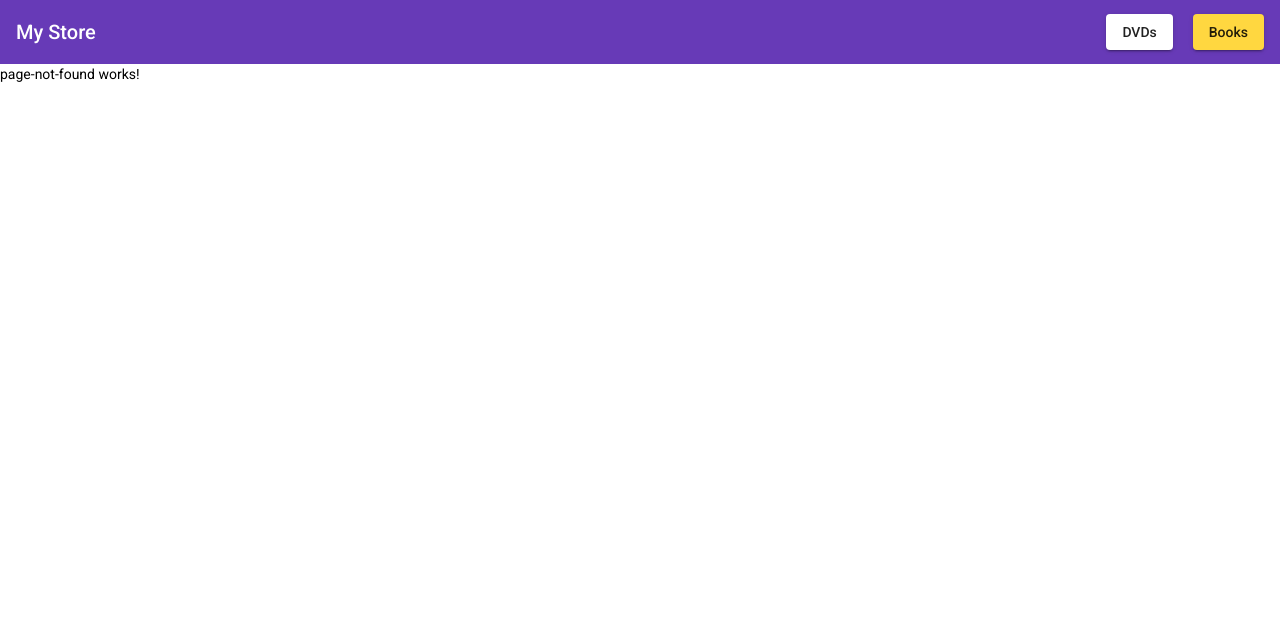
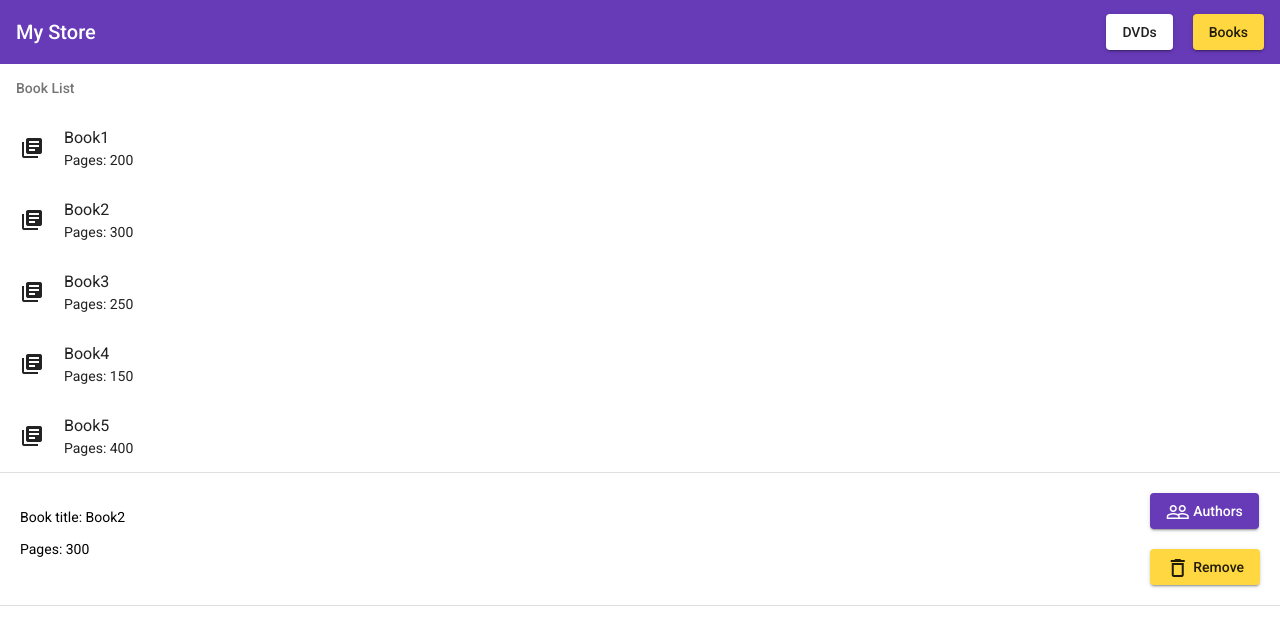
Before and after one commit to davidsongoes/EstudosAngular7NGRX, an Angular app in the folder routes/: page /books/1 in a window 1280 px wide. Shown: the top 626 px of the page. Built offline with nearby package versions, Linux system fonts and the light colour scheme.

Commit message:
feat(books): :sparkles: Implementa book detail

```diff
--- a/routes/src/app/app.module.ts
+++ b/routes/src/app/app.module.ts
@@ -13,6 +13,7 @@ import { AppRoutingModule } from './app-routing.module';
 import { DvdDetailComponent } from './dvd/dvd-detail/dvd-detail.component';
 import { DvdEditComponent } from './dvd/dvd-edit/dvd-edit.component';
 import { FormsModule, ReactiveFormsModule } from '@angular/forms';
+import { BookDetailComponent } from './book/book-detail/book-detail.component';
 
 @NgModule({
   declarations: [
@@ -22,6 +23,7 @@ import { FormsModule, ReactiveFormsModule } from '@angular/forms';
     PageNotFoundComponent,
     DvdDetailComponent,
     DvdEditComponent,
+    BookDetailComponent,
   ],
   imports: [
     FormsModule,
--- /dev/null
+++ b/routes/src/app/book/book-detail/book-detail.component.html
@@ -0,0 +1,29 @@
+<div fxFlex fxLayout="row" fxLayoutAlign="center stretch">
+  <div fxFlex style="background: rgb(255, 255, 255); padding: 20px">
+    <div
+      *ngIf="books$ | async as book"
+      fxLayout="row"
+      fxLayoutAlign="space-between center"
+    >
+      <div>
+        <p>Book title: {{ book.title }}</p>
+        <p>Pages: {{ book.pages }}</p>
+      </div>
+      <div
+        fxLayout="column"
+        fxLayoutAlign="space-between start"
+        fxLayoutGap="20px"
+      >
+        <button mat-raised-button color="primary">
+          <mat-icon>people_outline</mat-icon>
+          Authors
+        </button>
+
+        <button mat-raised-button color="accent" (click)="remove()">
+          <mat-icon>delete_outline</mat-icon>
+          Remove
+        </button>
+      </div>
+    </div>
+  </div>
+</div>
--- /dev/null
+++ b/routes/src/app/book/book-detail/book-detail.component.ts
@@ -0,0 +1,36 @@
+import { Component, OnInit } from '@angular/core';
+import { ActivatedRoute, ParamMap, Router } from '@angular/router';
+import { Observable } from 'rxjs';
+import { switchMap, tap } from 'rxjs/operators';
+import { BookService } from 'src/app/core/book.service';
+import { Book } from 'src/app/models/book';
+
+@Component({
+  selector: 'app-book-detail',
+  templateUrl: './book-detail.component.html',
+  styleUrls: ['./book-detail.component.css'],
+})
+export class BookDetailComponent implements OnInit {
+  index: number | null = null;
+  books$: Observable<Book | null> | undefined;
+
+  constructor(
+    private activatedRoute: ActivatedRoute,
+    private bookService: BookService,
+    private router: Router
+  ) {}
+
+  ngOnInit(): void {
+    this.books$ = this.activatedRoute.paramMap.pipe(
+      tap((params: ParamMap) => (this.index = +params.get('index')!)),
+      switchMap((params: ParamMap) =>
+        this.bookService.get(+params.get('index')!)
+      )
+    );
+  }
+
+  remove(): void {
+    this.bookService.remove(this.index);
+    this.router.navigate(['books']);
+  }
+}
--- a/routes/src/app/book/book.component.html
+++ b/routes/src/app/book/book.component.html
@@ -3,10 +3,13 @@
   <a
     mat-list-item
     *ngFor="let book of books$ | async; let i = index"
-    routerLink="/books/{{ i }}"
+    routerLink="{{ i }}"
   >
     <mat-icon mat-list-icon>library_books</mat-icon>
     <h4 mat-line>{{ book.title }}</h4>
     <h5 mat-line>Pages: {{ book.pages }}</h5>
   </a>
 </mat-nav-list>
+<mat-divider> </mat-divider>
+<router-outlet></router-outlet>
+<mat-divider> </mat-divider>
--- a/routes/src/app/core/book.service.ts
+++ b/routes/src/app/core/book.service.ts
@@ -33,14 +33,14 @@ export class BookService {
       map((books) =>
         index >= 0 && index < books.length ? books[index] : null
       ),
-      delay(1000)
+      delay(500)
     );
   }
 
-  remove(index: number): void {
+  remove(index: number | null): void {
     let books = this.bookSubject$.getValue();
-    if (index >= 0 && index < books.length) {
-      books.splice(index, 1);
+    if (index! >= 0 && index! < books.length) {
+      books.splice(index!, 1);
     }
   }
 }
```
Also changed, not shown: routes/src/app/app-routing.module.ts (+6 -1 lines), routes/13-book-detail.component.html.txt (added), routes/src/app/book/book-detail/book-detail.component.css (added), 1 other file (tests, documents, lock files or other folders).
